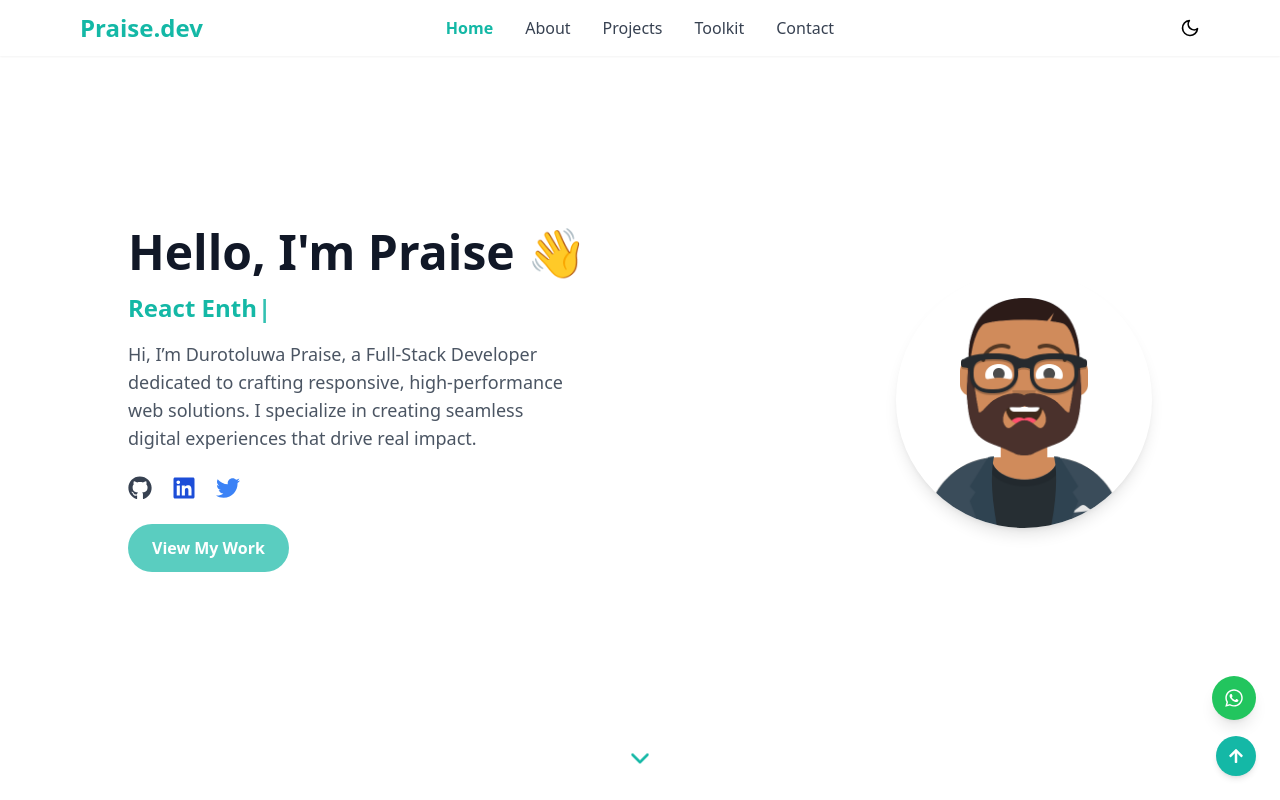
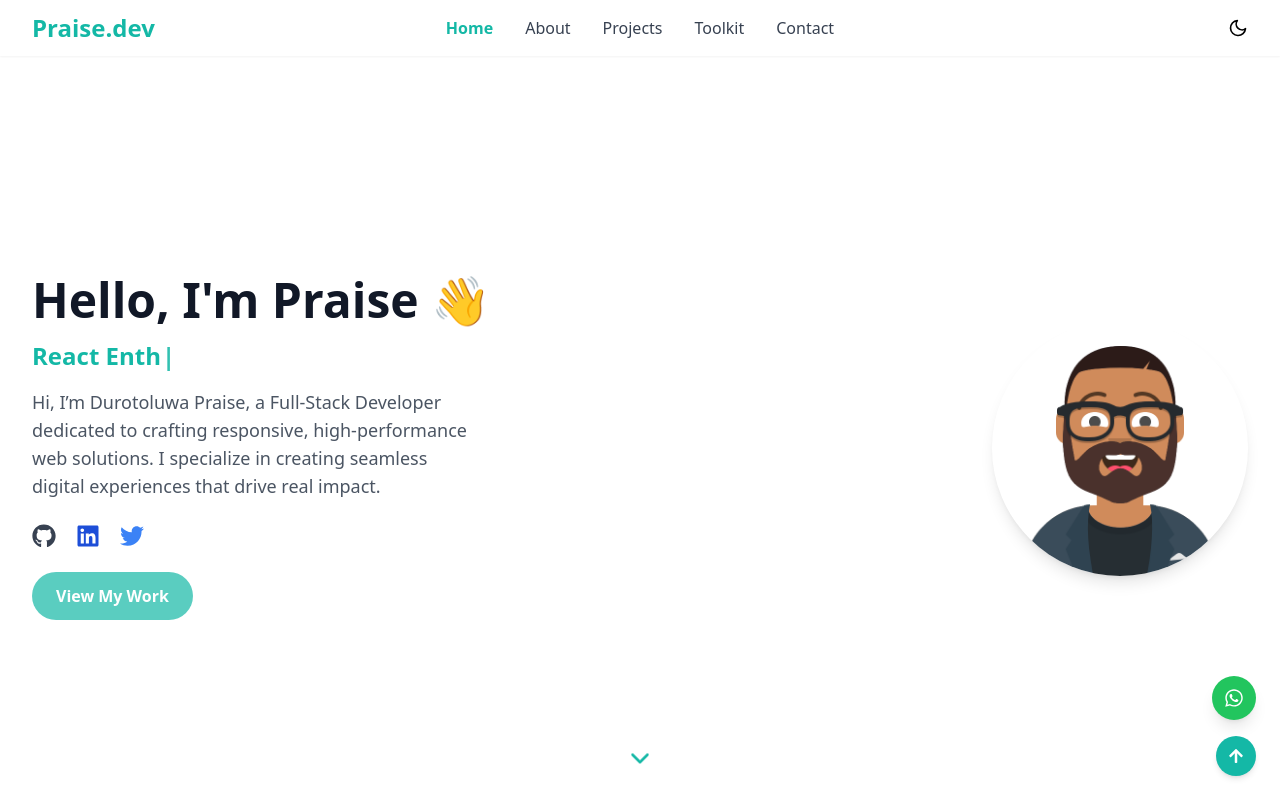
Before and after one commit to praisecracks/Portfolio, a React (Vite) app: page / in a window 1280 px wide. Shown: the top 800 px of the page. Built offline with nearby package versions, Linux system fonts and the light colour scheme.

Commit message:
corrected alignment

```diff
--- a/src/Component/Hero.jsx
+++ b/src/Component/Hero.jsx
@@ -8,9 +8,10 @@ function Hero() {
   return (
     <section
       id="home"
-      className="min-h-screen px-4 sm:px-6 md:px-12 lg:px-20 xl:px-32 py-20 bg-white dark:bg-black flex flex-col-reverse md:flex-row items-center justify-between gap-12 transition-all duration-300"
+      className="min-h-screen flex items-center justify-center bg-white dark:bg-black pt-24"
     >
-      {/* Left Text Content */}
+      <div className="max-w-screen-xl mx-auto w-full px-4 sm:px-6 lg:px-8 flex flex-col-reverse md:flex-row items-center justify-between gap-12">
+        {/* Left Content */}
         <div className="w-full md:w-1/2 text-center md:text-left">
           <h1 className="text-3xl sm:text-4xl md:text-5xl font-bold text-gray-900 dark:text-white mb-4 leading-tight">
             Hello, I'm Praise 👋
@@ -19,12 +20,7 @@ function Hero() {
           <h2 className="text-teal-500 text-lg sm:text-xl md:text-2xl font-semibold mb-4">
             <Typewriter
               options={{
-              strings: [
-                'Web Developer',
-                'React Enthusiast',
-                'Ruby Programmer',
-                'Graphics Designer',
-              ],
+                strings: ['Web Developer', 'React Enthusiast', 'Ruby Programmer', 'Graphics Designer'],
                 autoStart: true,
                 loop: true,
               }}
@@ -35,7 +31,7 @@ function Hero() {
             Hi, I’m Durotoluwa Praise, a Full-Stack Developer dedicated to crafting responsive, high-performance web solutions. I specialize in creating seamless digital experiences that drive real impact.
           </p>
 
-        {/* Social Links */}
+          {/* Social Icons */}
           <div className="flex justify-center md:justify-start gap-5 mb-6">
             <a href="https://github.com/praisecracks" target="_blank" rel="noopener noreferrer">
               <FaGithub className="text-2xl text-gray-700 dark:text-white hover:text-teal-500 transition duration-200" />
@@ -48,7 +44,7 @@ function Hero() {
             </a>
           </div>
 
-        {/* CTA Button */}
+          {/* Call-to-Action */}
           <a
             href="#projects"
             className="inline-block bg-teal-500 hover:bg-teal-600 text-white font-semibold px-6 py-3 rounded-full transition duration-300 hover:scale-105 animate-pulse"
@@ -57,13 +53,14 @@ function Hero() {
           </a>
         </div>
 
-      {/* Avatar */}
+        {/* Right: Avatar */}
         <div className="w-full md:w-1/2 flex justify-center md:justify-end">
           <img
             src={prof}
             alt="Developer Avatar"
-          className="w-40 h-40 sm:w-56 sm:h-56 md:w-64 md:h-64 object-cover rounded-full shadow-lg  border-teal-500 transition hover:scale-105"
+            className="w-40 h-40 sm:w-56 sm:h-56 md:w-64 md:h-64 object-cover rounded-full shadow-lg border-teal-500 transition hover:scale-105"
           />
+        </div>
       </div>
 
       {/* Scroll Down Chevron */}
--- a/src/Component/Navbar.jsx
+++ b/src/Component/Navbar.jsx
@@ -19,7 +19,6 @@ function Navbar() {
         }
       }
     };
-
     window.addEventListener('scroll', handleScroll);
     return () => window.removeEventListener('scroll', handleScroll);
   }, []);
@@ -33,13 +32,12 @@ function Navbar() {
 
   return (
     <header className="fixed top-0 left-0 w-full z-50 shadow-sm bg-white dark:bg-black dark:text-white transition">
-      <nav className="max-w-6xl mx-auto flex justify-between items-center px-4 py-3">
-        {/* Left: Logo with fixed width */}
+      <nav className="max-w-screen-xl mx-auto flex justify-between items-center px-4 sm:px-6 lg:px-8 py-3">
         <div className="w-32 flex-shrink-0">
           <h1 className="text-2xl font-bold text-teal-500">Praise.dev</h1>
         </div>
 
-        {/* Desktop Nav Links */}
+        {/* Desktop Links */}
         <ul className="hidden md:flex gap-8 font-medium text-gray-700 dark:text-gray-200">
           {sections.map((sec) => (
             <li key={sec}>
@@ -50,7 +48,7 @@ function Navbar() {
           ))}
         </ul>
 
-        {/* Right Controls with same width as logo */}
+        {/* Right Controls */}
         <div className="w-32 flex items-center gap-4 justify-end flex-shrink-0">
           <DarkModeToggle />
           <button onClick={toggleMenu} className="md:hidden" title="Menu">
```
Lines whose indentation alone changed are shown as unchanged.
